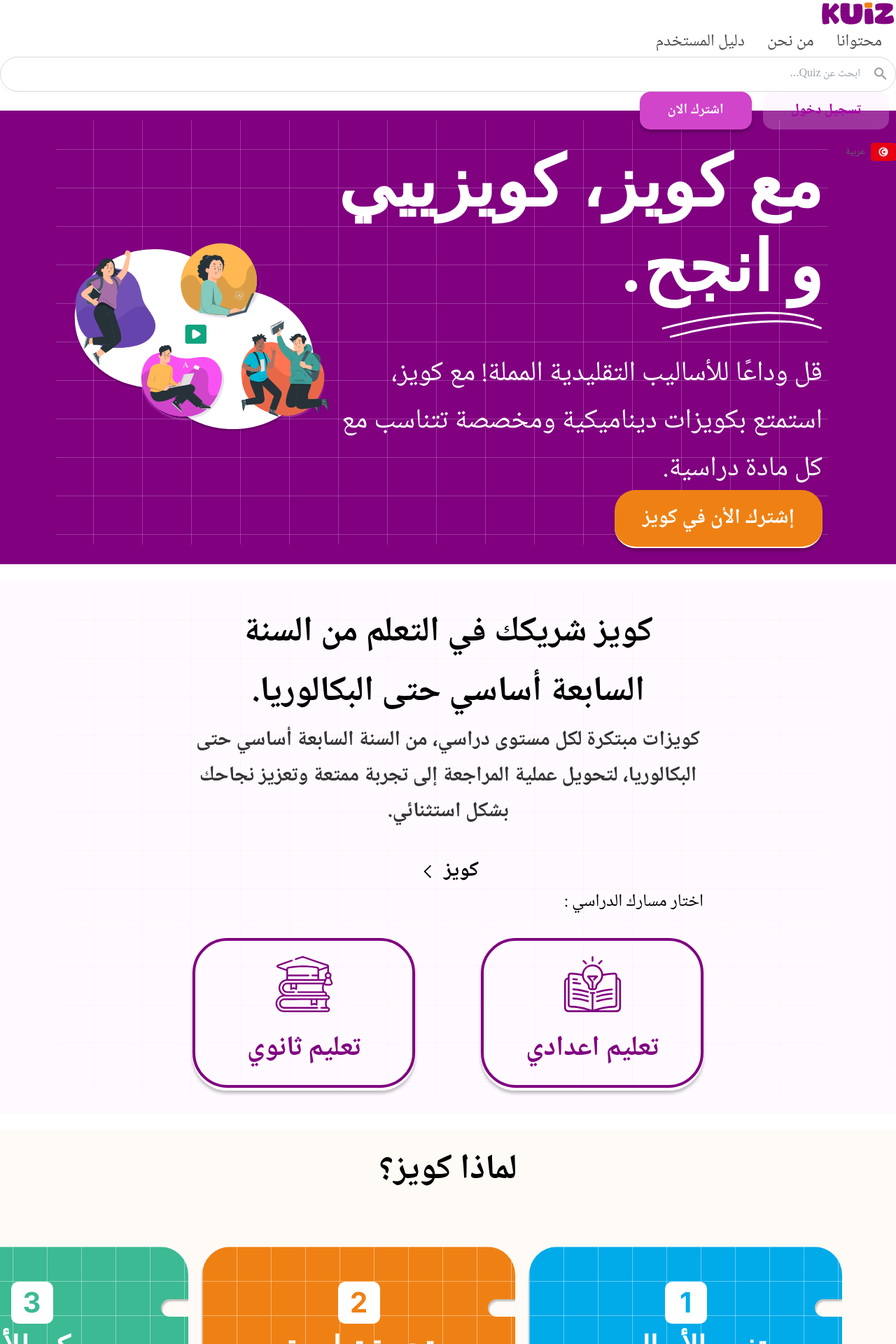
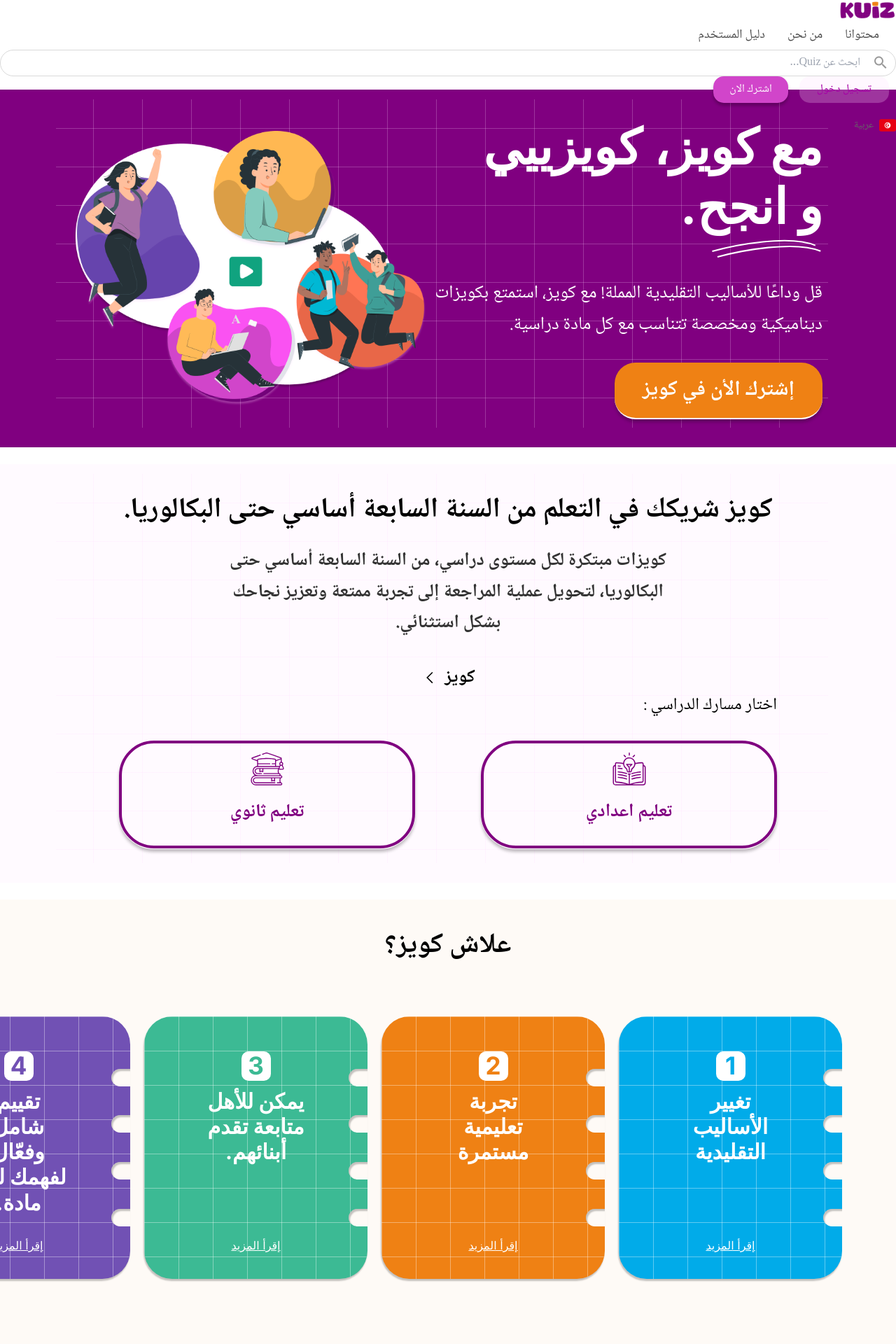
Before and after one commit to ademoutlaw/kuiz, a Vue app: page / in a window 1280 px wide. Shown: the top 1920 px of the page at 70% size. Built offline with nearby package versions, Linux system fonts and the light colour scheme.

Commit message:
fix home page layout sizes

```diff
--- a/src/components/cards/Book.vue
+++ b/src/components/cards/Book.vue
@@ -3,7 +3,6 @@
 		<div class="book-card">
 			<div class="grid-overlay"></div>
 			<div class="right-side">
-				<div></div>
 				<div></div>
 				<div></div>
 				<div></div>
@@ -40,19 +39,10 @@
 	// --container-bg-color: beige;
 	.book-card-container {
 		background-color: var(--container-bg-color);
-		width: 447px;
-		height: 534px;
+		width: 319px;
+		height: 380px;
 		padding-bottom: 5px;
 		flex-shrink: 0;
-		&.small {
-			width: 320px;
-			height: 380px;
-			.book-card {
-				.book-content {
-					padding: 56px 47px;
-				}
-			}
-		}
 		.book-card {
 			width: 100%;
 			height: 100%;
@@ -83,7 +73,7 @@
 				div {
 					height: 25px;
 					background-color: var(--container-bg-color);
-					width: 39px;
+					width: 27px;
 					border-radius: 50px 0px 0px 50px;
 					box-shadow: inset 2px 3px 2px #0000003b;
 				}
@@ -98,34 +88,43 @@
 					background-color: white;
 					display: flex;
 					align-items: center;
-					width: 60px;
-					height: 60px;
+					width: 42px;
+					height: 42px;
 					justify-content: center;
 					border-radius: 10px;
 					color: var(--bg-color);
 					font-family: Inter;
-					font-size: 40px;
+					font-size: 35px;
 					font-weight: 700;
-					line-height: 48.41px;
+					line-height: 42.36px;
 					flex-shrink: 0;
 				}
 				.book-title {
 					color: white;
 					height: 100%;
-					padding-top: 8px;
+					padding-top: 11px;
 					font-family: Inter;
-					font-size: 40px;
+					font-size: 30px;
 					font-weight: 700;
-					line-height: 48.41px;
+					line-height: 36.31px;
 					text-align: center;
 				}
 				.book-more-details {
 					text-decoration: underline;
 					color: white;
 					font-family: Inter;
-					font-size: 20px;
+					font-size: 16px;
 					font-weight: 400;
-					line-height: 24.2px;
+					line-height: 19.36px;
+				}
+			}
+		}
+		&.small {
+			width: 320px;
+			height: 380px;
+			.book-card {
+				.book-content {
+					padding: 56px 47px;
 				}
 			}
 		}
--- a/src/components/landing/BooksSlider.vue
+++ b/src/components/landing/BooksSlider.vue
@@ -1,11 +1,12 @@
 <template>
 	<div class="books-slider-container">
 		<div class="books-slider">
-			<div class="books-holder" :style="{ translate }">
+			<!-- :style="{ translate }" -->
+			<div class="books-holder" >
 				<Book :number="book.number" :bg-color="book.bgColor" :title="book.title" v-for="book of books" :key="book.number" />
 			</div>
-			<div class="books-slider-btn" v-show="slideIdx < maxSlideIdx" @click="next"><Icon icon="mdi:chevron-left" /></div>
-			<div class="books-slider-btn books-slider-btn-right" v-show="slideIdx > 0" @click="prev"><Icon icon="mdi:chevron-right" /></div>
+			<!-- <div class="books-slider-btn" v-show="slideIdx < maxSlideIdx" @click="next"><Icon icon="mdi:chevron-left" /></div>
+			<div class="books-slider-btn books-slider-btn-right" v-show="slideIdx > 0" @click="prev"><Icon icon="mdi:chevron-right" /></div> -->
 		</div>
 	</div>
 	<span></span>
@@ -13,7 +14,7 @@
 
 <script setup lang="ts">
 	import Book from './../cards/Book.vue';
-	import { computed, ref } from 'vue';
+	// import { computed, ref } from 'vue';
 
 	const books: { number: string; bgColor: string; containerBgColor: string; title: string }[] = [
 		{
@@ -42,20 +43,20 @@
 		},
 	];
 
-	const slideIdx = ref(0);
-	const translate = computed(() => `${slideIdx.value * 467}px`);
-	const maxSlideIdx = 1;
+	// const slideIdx = ref(0);
+	// const translate = computed(() => `${slideIdx.value * 467}px`);
+	// const maxSlideIdx = 1;
 
-	const prev = () => {
-		if (slideIdx.value > 0) {
-			slideIdx.value--;
-		}
-	};
-	const next = () => {
-		if (slideIdx.value < maxSlideIdx) {
-			slideIdx.value++;
-		}
-	};
+	// const prev = () => {
+	// 	if (slideIdx.value > 0) {
+	// 		slideIdx.value--;
+	// 	}
+	// };
+	// const next = () => {
+	// 	if (slideIdx.value < maxSlideIdx) {
+	// 		slideIdx.value++;
+	// 	}
+	// };
 </script>
 
 <style scoped lang="scss">
--- a/src/components/landing/Footer.vue
+++ b/src/components/landing/Footer.vue
@@ -181,14 +181,15 @@
 						display: flex;
 						align-items: center;
 						font-family: Noto Naskh Arabic;
-						font-size: 16px;
+						font-size: 14px;
 						font-weight: 700;
-						line-height: 27.25px;
+						line-height: 23.84px;
 						color: #4d4d4d;
 					}
 					div div {
 						margin-top: 8px;
-						font-family: Noto Naskh Arabic;font-size: 16px;font-weight: 500;line-height: 27.25px;
+						font-family: Noto Naskh Arabic;
+						font-size: 14px;font-weight: 500;line-height: 23.84px;
 						color: #4d4d4d;
 					}
 				}
--- a/src/components/landing/Header.vue
+++ b/src/components/landing/Header.vue
@@ -30,20 +30,21 @@
 <script setup lang="ts"></script>
 <style scoped lang="scss">
 	header {
-		height: 158px;
+		height: 128px;
 		position: sticky;
 		top: 0;
 		z-index: 500;
 		background-color: white;
 		.header-logo {
 			flex-shrink: 0;
+			width: 81px;
 		}
 		.header-menu {
 			display: flex;
-			margin: 0 20px;
+			margin: 0 24px 0 32px;
 			gap: 32px;
 			flex-shrink: 0;
-			font-size: 24px;
+			font-size: 18px;
 			font-weight: 500;
 			line-height: 40.87px;
 			color: rgba(77, 77, 77, 1);
@@ -53,7 +54,7 @@
 		}
 		.header-search {
 			width: 100%;
-			height: 50px;
+			height: 38px;
 			border-radius: 30px;
 			overflow: hidden;
 			position: relative;
@@ -87,24 +88,22 @@
 			margin: 0 10px;
 			gap: 16px;
 			.header-login-btn {
-				background: rgba(255, 220, 255, 0.24);
+				background: #FFDCFF3D;
 				color: rgba(166, 0, 166, 1);
 				border-radius: 15px;
-				padding: 10px 40px;
-
-				font-size: 20px;
-				font-weight: 700;
+				padding: 2px 25px;
+				font-size: 16px;
+				font-weight: 500;
 				line-height: 34.06px;
 			}
 			.header-register-btn {
 				background-color: #d145ca;
 				color: white;
 				border-radius: 15px;
-				padding: 10px 40px;
+				padding: 2px 23px;
 				box-shadow: 0px 4px 4px rgba(0, 0, 0, 0.25);
-				font-family: Noto Naskh Arabic;
-				font-size: 20px;
-				font-weight: 700;
+				font-size: 16px;
+				font-weight: 500;
 				line-height: 34.06px;
 			}
 		}
@@ -115,8 +114,9 @@
 			gap: 8px;
 			.header-lang-flag {
 				background-image: url(@/assets/tn-flag.svg);
-				width: 36px;
-				height: 36px;
+				width: 24px;
+				height: 24px;
+				background-size: contain;
 			}
 			.header-lang {
 				color: rgba(102, 102, 102, 1);
--- a/src/views/HomeView.vue
+++ b/src/views/HomeView.vue
@@ -16,7 +16,7 @@
 					</div>
 				</div>
 				<div class="hero-img">
-					<img src="./../assets/hero.svg" alt="hero" />
+					<img src="@/assets/hero.png" alt="hero" />
 				</div>
 			</div>
 		</section>
@@ -99,7 +99,7 @@
 			</div>
 		</section>
 		<section class="why-quiz">
-			<h3>لماذا كويز؟</h3>
+			<h3>علاش كويز؟</h3>
 			<BooksSlider />
 		</section>
 	</div>
@@ -136,13 +136,15 @@
 				color: white;
 				text-align: right;
 				height: 100%;
+				max-width: 566px;
+    		width: 100%;
 				display: flex;
 				flex-direction: column;
 				.hero-title {
 					font-family: Inter;
-					font-size: 100px;
+					font-size: 70px;
 					font-weight: 700;
-					line-height: 121.02px;
+					line-height: 84.72px;
 					text-align: right;
 					margin-bottom: 50px;
 					span {
@@ -160,7 +162,8 @@
 							background-image: url(/src/assets/underline.svg);
 							background-repeat: no-repeat;
 							background-position: top right;
-							background-position-y: -49px;
+							background-position-y: -33px;
+    					background-size: 160px 100px;
 						}
 					}
 					// width: 440px;
@@ -168,14 +171,16 @@
 				.hero-description {
 					margin: 10px 0;
 					font-family: Noto Naskh Arabic;
-					font-size: 40px;
+					font-size: 26px;
 					font-weight: 500;
-					line-height: 68.17px;
+					line-height: 44.31px;
 					text-align: right;
+					max-width: 566px;
 				}
 				.hero-action {
+					margin-top: 22px;
 					a {
-						padding: 15px 40px;
+						padding: 14px 40px;
 						border-radius: 30px;
 						background: rgba(239, 129, 20, 1);
 						border-bottom: 2px solid white;
@@ -186,13 +191,15 @@
 						font-weight: 700;
 						line-height: 51.09px;
 						text-align: left;
+						display: block;
+    				width: max-content;
 					}
 				}
 			}
 		}
 	}
 	.partner {
-		padding: 32px 275px;
+		padding: 32px 170px 48px;
 		margin: 24px auto;
 		background: rgba(255, 220, 255, 0.16);
 		position: relative;
@@ -201,24 +208,26 @@
 			.partner-title {
 				text-align: center;
 				font-family: Noto Naskh Arabic;
-				font-size: 50px;
+				font-size: 40px;
 				font-weight: 700;
-				line-height: 85.15px;
+				line-height: 68.12px;
 				color: black;
 			}
 			.partner-description {
+				margin-top:16px;
 				font-family: Noto Naskh Arabic;
-				font-size: 30px;
+				font-size: 26px;
 				font-weight: 700;
-				line-height: 51.09px;
+				line-height: 44.28px;
 				text-align: center;
 				color: rgba(51, 51, 51, 1);
+				padding: 0 142px;
 			}
 			.partner-go {
 				font-family: Noto Naskh Arabic;
-				font-size: 30px;
+				font-size: 26px;
 				font-weight: 700;
-				line-height: 51.09px;
+				line-height: 44.28px;
 				text-align: center;
 				margin-top: 34px;
 				display: flex;
@@ -243,15 +252,17 @@
 					text-align: right;
 					width: 100%;
 					display: block;
-					font-size: 25px;
+					font-size: 24px;
 					font-weight: 500;
 				}
 				.partner-actions {
 					display: flex;
 					gap: 94px;
 					margin-top: 32px;
+					justify-content: space-between;
 					.partner-action-container {
-						width: 100%;
+						width: 428px;
+						height: 155px;
 						border-bottom: 4px solid white;
 						border-radius: 50px;
 						box-shadow: 0px 4px 4px 0px rgba(0, 0, 0, 0.25);
@@ -260,56 +271,57 @@
 							border: 4px solid currentColor;
 							border-radius: 50px;
 							width: 100%;
-							height: 214px;
+							// height: 214px;
 							display: flex;
 							flex-direction: column;
 							align-items: center;
-							padding: 22px;
+							padding: 13px 0 25px;
+    					gap: 16px;
 							justify-content: space-between;
 							.partner-action-icon {
-								font-size: 30px;
+								width:48px;
+								height:47px;
 								text-align: center;
 							}
 							.partner-action-title {
-								font-size: 40px;
+								font-size: 26px;
 								font-weight: 700;
+								line-height:44.31px;
 								text-align: center;
 							}
 						}
 					}
 					&._3-actions {
-						gap: 94px;
-						margin-bottom: 90px;
-    				margin-right: -109px;
+						// gap: 94px;
+						margin-bottom: 38px;
+    				// margin-right: -109px;
 						.partner-action-container {
+							height: 114px;
+							width: 316px;
 							.partner-action {
-								height: 150px;
-    						width: 340px;
-								padding: 51px 0;
+								padding: 30px 0;
 								.partner-action-title {
 									font-family: Inter;
-									font-size: 30px;
+									font-size: 26px;
 									font-weight: 700;
-									line-height: 36.31px;
+									line-height: 44.28px;
 									text-align: center;
 								}
 							}
 						}
 					}
 					&._4-actions {
-						gap: 40px;
-						margin-bottom: 90px;
-						margin-right: -108px;
+						margin: 32px -50px 38px;
 						.partner-action-container {
+							height: 114px;
+							width: 316px;
 							.partner-action {
-								height: 122px;
-								width: 269px;
-								padding: 38px 3px;
+								padding: 30px 0px;
 								.partner-action-title {
 									font-family: Inter;
-									font-size: 30px;
+									font-size: 26px;
 									font-weight: 700;
-									line-height: 36.31px;
+									line-height: 44.28px;
 									text-align: center;
 								}
 							}
@@ -321,13 +333,13 @@
 	}
 	.why-quiz {
 		background: #fefaf6;
-		padding: 16px 0px 59px 0;
+		padding: 32px 0px 59px 0;
 		h3 {
 			width: 100%;
 			text-align: center;
-			font-size: 50px;
+			font-size: 40px;
 			font-weight: 700;
-			line-height: 85.15px;
+			line-height: 68.12px;
 			margin-bottom: 66px;
 		}
 	}
```
Also changed, not shown: src/assets/hero.png (added).
